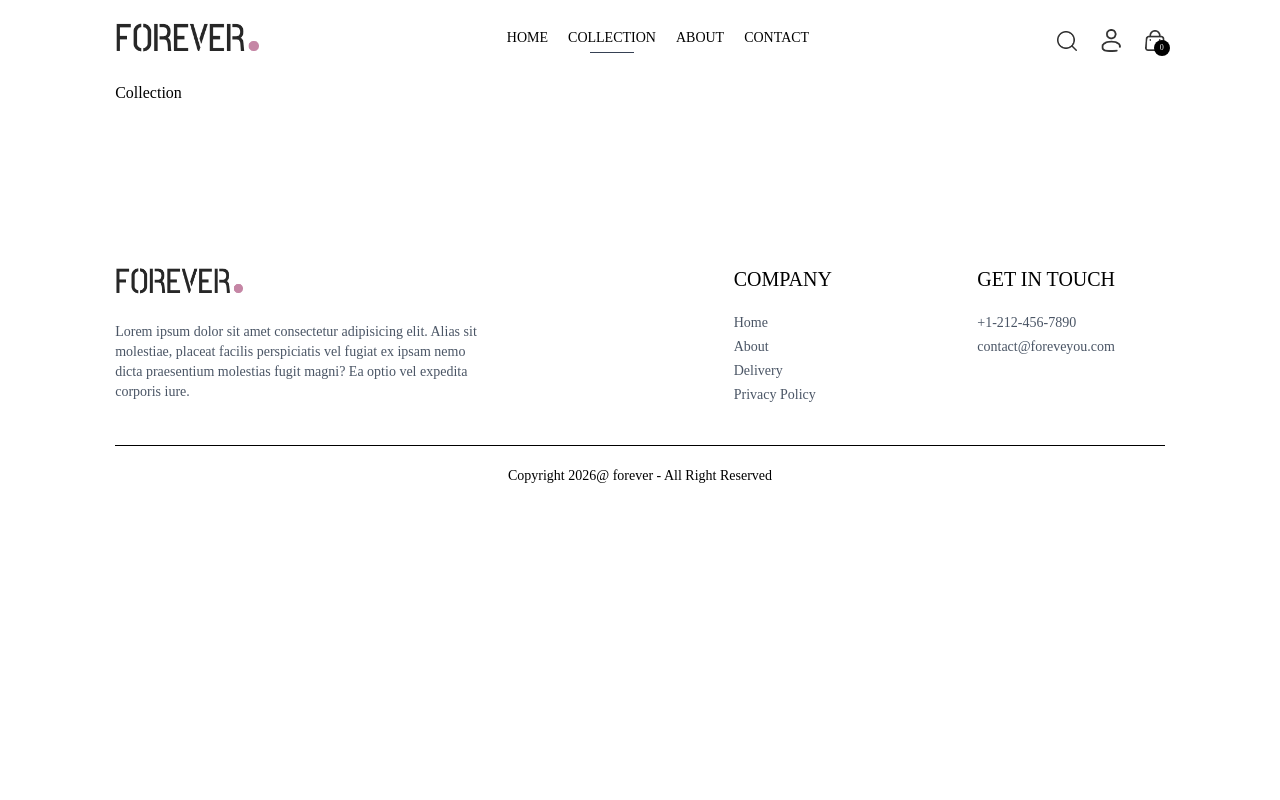
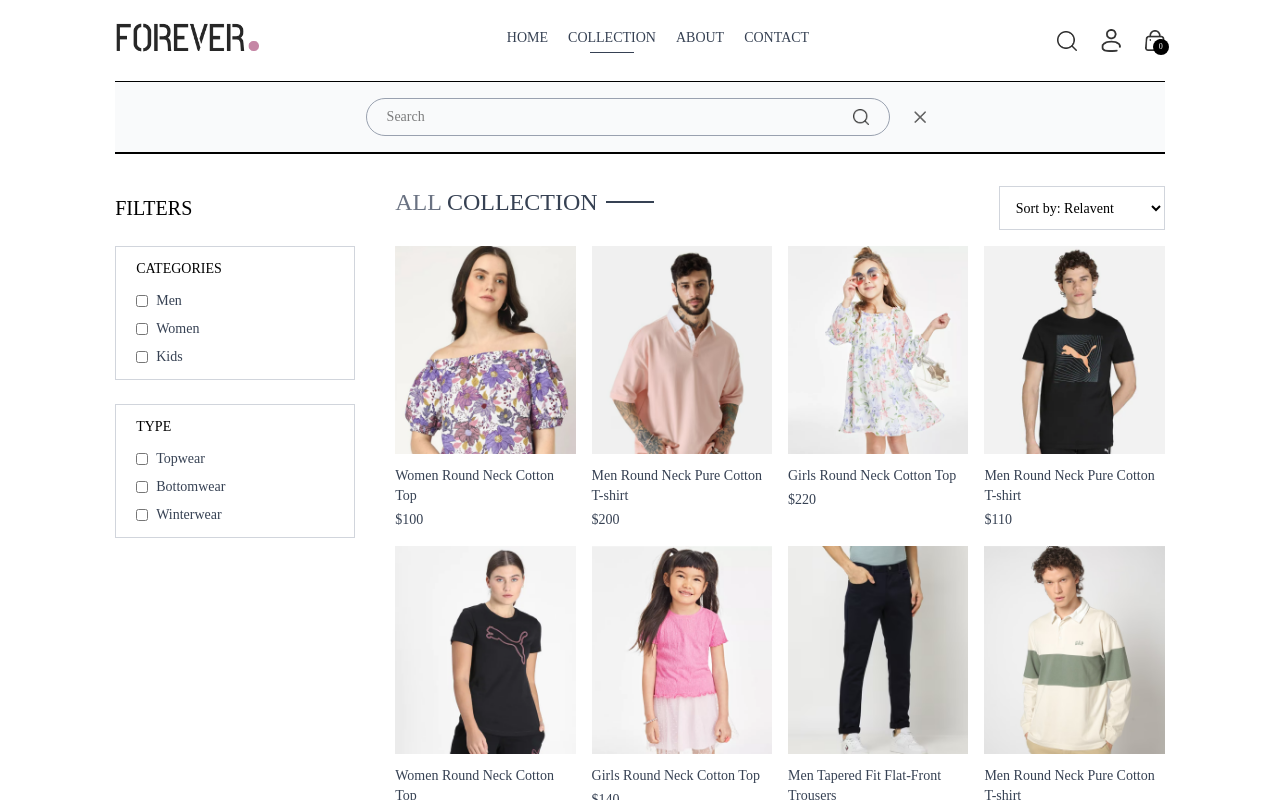
Before and after one commit to ankvish-Hub/E-Commerce-Website, a React (Vite) app in the folder frontend/: page /collection in a window 1280 px wide. Both pictures are taken after a click on the picture 1066 px from the left and 40 px from the top of the page. Shown: the top 800 px of the page. Built offline with nearby package versions, Linux system fonts and the light colour scheme.

Commit message:
Create Collection Page

```diff
--- a/frontend/src/App.jsx
+++ b/frontend/src/App.jsx
@@ -11,12 +11,14 @@
 import PlaceOrder from "./pages/PlaceOrder";
 import Navbar from "./components/Navbar";
 import Footer from "./components/Footer";
+import SearchBar from "./components/SearchBar";
 
 
 const App = () => {
   return (
     <div className="px-4 sm:px-[5vw] md:px-[7vw] lg:px-[9vw]">
       <Navbar />
+      <SearchBar/>
       <Routes>
         <Route path="/" element={<Home />} />
         <Route path="/about" element={<About />} />
--- a/frontend/src/components/Navbar.jsx
+++ b/frontend/src/components/Navbar.jsx
@@ -1,44 +1,61 @@
-import React from "react";
+import React, { useContext, useState } from "react";
 import { assets } from "../assets/assets";
-import { NavLink } from "react-router-dom";
-import { Link } from "react-router-dom";
+import { NavLink, Link } from "react-router-dom";
+import { ShopContext } from "../context/ShopContext";
 
 const Navbar = () => {
-  const [visible, setVisible] = React.useState(false);
+  const [visible, setVisible] = useState(false);
+
+  const { setShowSearch } = useContext(ShopContext);
 
   return (
     <div className="flex justify-between items-center py-5 font-medium">
-      <Link to="/"><img src={assets.logo} alt="Logo" className="w-36" /></Link>
+      <Link to="/">
+        <img
+          onClick={() => setShowSearch(false)}
+          src={assets.logo}
+          alt="Logo"
+          className="w-36"
+        />
+      </Link>
 
-      <ul className="hidden sm:flex gap-5 text-sm text-grey-700">
+      <ul className="hidden sm:flex gap-5 text-sm text-gray-700">
         <NavLink to="/" className="flex flex-col items-center gap-1">
           <p>HOME</p>
           <hr className="w-2/4 border-none h-[1.5px] bg-gray-700 hidden" />
         </NavLink>
-        <NavLink to="/collection" className="flex flex-col items-center gap-1">
+
+        <NavLink
+          to="/collection"
+          className="flex flex-col items-center gap-1"
+        >
           <p>COLLECTION</p>
           <hr className="w-2/4 border-none h-[1.5px] bg-gray-700 hidden" />
         </NavLink>
+
         <NavLink to="/about" className="flex flex-col items-center gap-1">
           <p>ABOUT</p>
           <hr className="w-2/4 border-none h-[1.5px] bg-gray-700 hidden" />
         </NavLink>
+
         <NavLink to="/contact" className="flex flex-col items-center gap-1">
           <p>CONTACT</p>
           <hr className="w-2/4 border-none h-[1.5px] bg-gray-700 hidden" />
         </NavLink>
       </ul>
+
       <div className="flex items-center gap-6">
         <img
+          onClick={() => setShowSearch(true)}
           src={assets.search_icon}
           alt="Search"
           className="w-5 cursor-pointer"
         />
 
-        <div className=" group relative">
+        <div className="group relative">
           <img
             src={assets.profile_icon}
-            alt="Cart"
+            alt="Profile"
             className="w-5 cursor-pointer"
           />
 
@@ -50,23 +67,31 @@
             </div>
           </div>
         </div>
+
         <Link to="/cart" className="relative">
-          <img src={assets.cart_icon} alt="" className="w-5 min-w-5" />
-          <p className="absolute  -right-1.25 -bottom-1.25 w-4 text-center leading-4 bg-black text-white aspect-square rounded-full text-[8px] ">
+          <img
+            src={assets.cart_icon}
+            alt="Cart"
+            className="w-5 min-w-5"
+          />
+          <p className="absolute -right-1 -bottom-1 w-4 text-center leading-4 bg-black text-white aspect-square rounded-full text-[8px]">
             0
           </p>
-          {/* <span className="absolute -top-2 -right-2 bg-red-500 text-white text-xs rounded-full h-5 w-5 flex items-center justify-center">0</span> */}
         </Link>
+
         <img
           onClick={() => setVisible(true)}
           src={assets.menu_icon}
           className="w-5 cursor-pointer sm:hidden"
-          alt=""
+          alt="Menu"
         />
       </div>
-      {/* sidebar menu for small screens */}
+
+      {/* Sidebar menu for mobile */}
       <div
-        className={`absolute top-0 right-0 bottom-0 overflow-hidden bg-white transition-all ${visible ? "w-full" : "w-0"}`}
+        className={`absolute top-0 right-0 bottom-0 overflow-hidden bg-white transition-all duration-300 ${
+          visible ? "w-full" : "w-0"
+        }`}
       >
         <div className="flex flex-col text-gray-600">
           <div
@@ -74,27 +99,42 @@
             className="flex items-center gap-4 p-3 cursor-pointer"
           >
             <img
-              className=" h-4 rotate-180"
+              className="h-4 rotate-180"
               src={assets.dropdown_icon}
-              alt=""
+              alt="Back"
             />
             <p>Back</p>
           </div>
-          <NavLink onClick={() => setVisible(false)}
-          to="/" className="py-2 pl-6 border"
+
+          <NavLink
+            onClick={() => setVisible(false)}
+            to="/"
+            className="py-2 pl-6 border"
           >
             HOME
           </NavLink>
-          <NavLink onClick={() => setVisible(false)}
+
+          <NavLink
+            onClick={() => setVisible(false)}
             to="/collection"
             className="py-2 pl-6 border"
           >
             COLLECTION
           </NavLink>
-          <NavLink onClick={() => setVisible(false)} to="/about" className="py-2 pl-6 border">
+
+          <NavLink
+            onClick={() => setVisible(false)}
+            to="/about"
+            className="py-2 pl-6 border"
+          >
             ABOUT
           </NavLink>
-          <NavLink onClick={() => setVisible(false)} to="/contact" className="py-2 pl-6 border ">
+
+          <NavLink
+            onClick={() => setVisible(false)}
+            to="/contact"
+            className="py-2 pl-6 border"
+          >
             CONTACT
           </NavLink>
         </div>
@@ -102,4 +142,5 @@
     </div>
   );
 };
+
 export default Navbar;
--- a/frontend/src/components/NewsLetterBox.jsx
+++ b/frontend/src/components/NewsLetterBox.jsx
@@ -24,7 +24,7 @@
         />
         <button
           type="submit"
-          className="bg-black text-white text-xm px-10 py-4"
+          className="bg-black text-white text-xm px-10 py-4 cursor-pointer hover:bg-gray-800 transition-colors duration-300"
         >
           SUBSCRIBE
         </button>
--- a/frontend/src/components/OurPolicy.jsx
+++ b/frontend/src/components/OurPolicy.jsx
@@ -4,17 +4,17 @@
 const OurPolicy = () => {
   return (
     <div className="flex flex-col sm:flex-row justify-around gap-12 sm:gap-2 text-center py-20 text-x sm:text-base text-gray-700">
-      <div>
+      <div className="w-full sm:w-1/3 hover:scale-110 transition-transform duration-300">
         <img src={assets.exchange_icon} className="w-12 m-auto mb-5" alt="" />
-        <p className="font-semibold">Easy Exchange Policy</p>
+        <p className="font-semibold ">Easy Exchange Policy</p>
         <p className="text-gray-400">We offer Hassle-free Exchange Policy.</p>
       </div>
-      <div>
+      <div className="w-full sm:w-1/3 hover:scale-110 transition-transform duration-300">
         <img src={assets.quality_icon} className="w-12 m-auto mb-5" alt="" />
         <p className="font-semibold">7 Days Return Policy</p>
         <p className="text-gray-400">We Provide 7 Day's Free Return Policy.</p>
       </div>
-      <div>
+      <div className="w-full sm:w-1/3 hover:scale-110 transition-transform duration-300"  >
         <img src={assets.support_img} className="w-12 m-auto mb-5" alt="" />
         <p className="font-semibold">Best Customer Support</p>
         <p className="text-gray-400">We Provide 24/7 Customer Support.</p>
--- /dev/null
+++ b/frontend/src/components/SearchBar.jsx
@@ -0,0 +1,48 @@
+import React, { useContext, useEffect, useState } from "react";
+import { ShopContext } from "../context/ShopContext";
+import { assets } from "../assets/assets";
+import { useLocation } from "react-router-dom";
+
+const SearchBar = () => {
+  const { search, setSearch, showSearch, setShowSearch } =
+    useContext(ShopContext);
+
+  const [visible, setVisible] = useState(false);
+  const location = useLocation();
+
+  useEffect(() => {
+    if (location.pathname.includes("/collection")) {
+      setVisible(true);
+    } else {
+      setVisible(false);
+    }
+  }, [location, showSearch]);
+
+  return showSearch && visible ? (
+    <div className="border-t border-b bg-gray-50 text-center py-4">
+      <div className="inline-flex items-center justify-center border border-gray-400 px-5 py-2 mx-3 rounded-full w-3/4 sm:w-1/2">
+        <input
+          value={search}
+          onChange={(e) => setSearch(e.target.value)}
+          className="flex-1 outline-none bg-inherit text-sm"
+          type="text"
+          placeholder="Search"
+        />
+        <img
+          className="w-4"
+          src={assets.search_icon}
+          alt="Search"
+        />
+      </div>
+
+      <img
+        onClick={() => setShowSearch(false)}
+        className="inline w-3 cursor-pointer ml-3"
+        src={assets.cross_icon}
+        alt="Close"
+      />
+    </div>
+  ) : null;
+};
+
+export default SearchBar;
--- a/frontend/src/components/Title.jsx
+++ b/frontend/src/components/Title.jsx
@@ -1,4 +1,4 @@
-const Title = ({ text1, text2 }) => {
+ const Title = ({ text1, text2 }) => {
   return (
     <div className="inline-flex gap-2 items-center mb-3">
       <p className="text-gray-500">{text1} <span className="text-gray-700 font-medium">{text2}</span></p>
@@ -6,4 +6,5 @@
     </div>
   );
 };
+
 export default Title;
--- a/frontend/src/context/ShopContext.jsx
+++ b/frontend/src/context/ShopContext.jsx
@@ -1,23 +1,26 @@
-import { createContext } from "react";
-import {products} from "../assets/assets";
+import { createContext, useState } from "react";
+import { products } from "../assets/assets";
 
 export const ShopContext = createContext();
 
 const ShopContextProvider = (props) => {
-
   const currency = "$";
   const delivery_fee = 10;
+  const [search, setSearch] = useState("");
+  const [showSearch, setShowSearch] = useState(false);
 
   const value = {
     products: products,
     currency: currency,
-    delivery_fee: delivery_fee
+    delivery_fee: delivery_fee,
+    search: search,
+    setSearch: setSearch,
+    showSearch: showSearch,
+    setShowSearch: setShowSearch,
   };
 
   return (
-    <ShopContext.Provider value={value}>
-      {props.children}
-    </ShopContext.Provider>
+    <ShopContext.Provider value={value}>{props.children}</ShopContext.Provider>
   );
 };
 
--- a/frontend/src/pages/Collection.jsx
+++ b/frontend/src/pages/Collection.jsx
@@ -1,6 +1,207 @@
+import React, { useContext, useState, useEffect } from "react";
+import { ShopContext } from "../context/ShopContext";
+import { assets } from "../assets/assets";
+import Title from "../components/Title";
+import ProductItem from "../components/ProductItem";
+
 const Collection = () => {
+  const { products , search , showSearch } = useContext(ShopContext);
+  const [showFilter, setShowFilter] = useState(false);
+  const [filterProducts, setFilterProducts] = useState([]);
+  const [category, setCategory] = useState([]);
+  const [subCategory, setSubCategory] = useState([]);
+  const [sortType, setSortType] = useState("relavent");
+
+  const toggleCategory = (e) => {
+    if (category.includes(e.target.value)) {
+      setCategory((prev) => prev.filter((item) => item !== e.target.value));
+    } else {
+      setCategory((prev) => [...prev, e.target.value]);
+    }
+  };
+
+  const toggleSubCategory = (e) => {
+    if (subCategory.includes(e.target.value)) {
+      setSubCategory((prev) => prev.filter((item) => item !== e.target.value));
+    } else {
+      setSubCategory((prev) => [...prev, e.target.value]);
+    }
+  };
+
+  const applyFilters = () => {
+    let productsCopy = products.slice();
+
+    if (showSearch && search) {
+      productsCopy = productsCopy.filter(item => item.name.toLowerCase().includes(search.toLowerCase()))
+    }
+
+
+
+    if (category.length > 0) {
+      productsCopy = productsCopy.filter((item) =>
+        category.includes(item.category),
+      );
+    }
+    if (subCategory.length > 0) {
+      productsCopy = productsCopy.filter((item) =>
+        subCategory.includes(item.subCategory),
+      );
+    }
+    setFilterProducts(productsCopy);
+  };
+
+  const sortProducts = (sortType) => {
+    let fpCopy = filterProducts.slice();
+
+    switch (sortType) {
+      case "low-high":
+        setFilterProducts(fpCopy.sort((a, b) => a.price - b.price));
+        break;
+      case "high-low":
+        setFilterProducts(fpCopy.sort((a, b) => b.price - a.price));
+        break;
+      default:
+        applyFilters();
+        break;
+    }
+  };
+
+  useEffect(() => {
+    applyFilters();
+  }, [category, subCategory, search, showSearch]);
+
+  useEffect(() => {
+    sortProducts(sortType);
+  }, [sortType]);
+
   return (
-    <div>Collection</div>
-  )
-}
-export default Collection
+    <div className="flex flex-col sm:flex-row gap-1 sm:gap-10 border-t py-8">
+      {/* Filter Options */}
+      <div className="min-w-60">
+        <p
+          onClick={() => setShowFilter(!showFilter)}
+          className="my-2 text-xl flex items-center cursor-pointer gap-2"
+        >
+          FILTERS
+          <img
+            className={`h-3 sm:hidden transition-transform duration-200 ${
+              showFilter ? "rotate-90" : ""
+            }`}
+            src={assets.dropdown_icon}
+            alt=""
+          />
+        </p>
+
+        {/* Category Filter */}
+        <div
+          className={`border border-gray-300 pl-5 py-3 mt-6 ${
+            showFilter ? "" : "hidden"
+          } sm:block`}
+        >
+          <p className="mb-3 text-sm font-medium">CATEGORIES</p>
+          <div className="flex flex-col gap-2 text-sm font-light text-gray-700">
+            <label className="flex gap-2">
+              <input
+                className="w-3"
+                type="checkbox"
+                value="Men"
+                onChange={toggleCategory}
+              />
+              Men
+            </label>
+
+            <label className="flex gap-2">
+              <input
+                className="w-3"
+                type="checkbox"
+                value="Women"
+                onChange={toggleCategory}
+              />
+              Women
+            </label>
+
+            <label className="flex gap-2">
+              <input
+                className="w-3"
+                type="checkbox"
+                value="Kids"
+                onChange={toggleCategory}
+              />
+              Kids
+            </label>
+          </div>
+        </div>
+
+        {/* Sub Category Filter */}
+        <div
+          className={`border border-gray-300 pl-5 py-3 mt-6 my-5 ${
+            showFilter ? "" : "hidden"
+          } sm:block`}
+        >
+          <p className="mb-3 text-sm font-medium">TYPE</p>
+          <div className="flex flex-col gap-2 text-sm font-light text-gray-700">
+            <label className="flex gap-2">
+              <input
+                className="w-3"
+                type="checkbox"
+                value="Topwear"
+                onChange={toggleSubCategory}
+              />
+              Topwear
+            </label>
+
+            <label className="flex gap-2">
+              <input
+                className="w-3"
+                type="checkbox"
+                value="Bottomwear"
+                onChange={toggleSubCategory}
+              />
+              Bottomwear
+            </label>
+
+            <label className="flex gap-2">
+              <input
+                className="w-3"
+                type="checkbox"
+                value="Winterwear"
+                onChange={toggleSubCategory}
+              />
+              Winterwear
+            </label>
+          </div>
+        </div>
+      </div>
+
+      {/* Right side */}
+      <div className="flex-1">
+        <div className="flex justify-between text-base sm:text-2xl mb-4">
+          <Title text1={"ALL"} text2={"COLLECTION"} />
+          {/* Sorting Dropdown */}
+          <select
+            onChange={(e) => setSortType(e.target.value)}
+            className="border border-gray-300 px-3 py-1 text-sm"
+          >
+            <option value="relavent">Sort by: Relavent</option>
+            <option value="low-high">Sort by: Low to High</option>
+            <option value="high-low">Sort by: High to Low</option>
+          </select>
+        </div>
+        {/* Map Products */}
+        <div className="grid grid-cols-2 sm:grid-cols-3 md:grid-cols-4 gap-4">
+          {filterProducts.map((item, index) => (
+            <ProductItem
+              key={index}
+              name={item.name}
+              id={item._id}
+              price={item.price}
+              image={item.image}
+            />
+          ))}
+        </div>
+      </div>
+    </div>
+  );
+};
+
+export default Collection;
```
